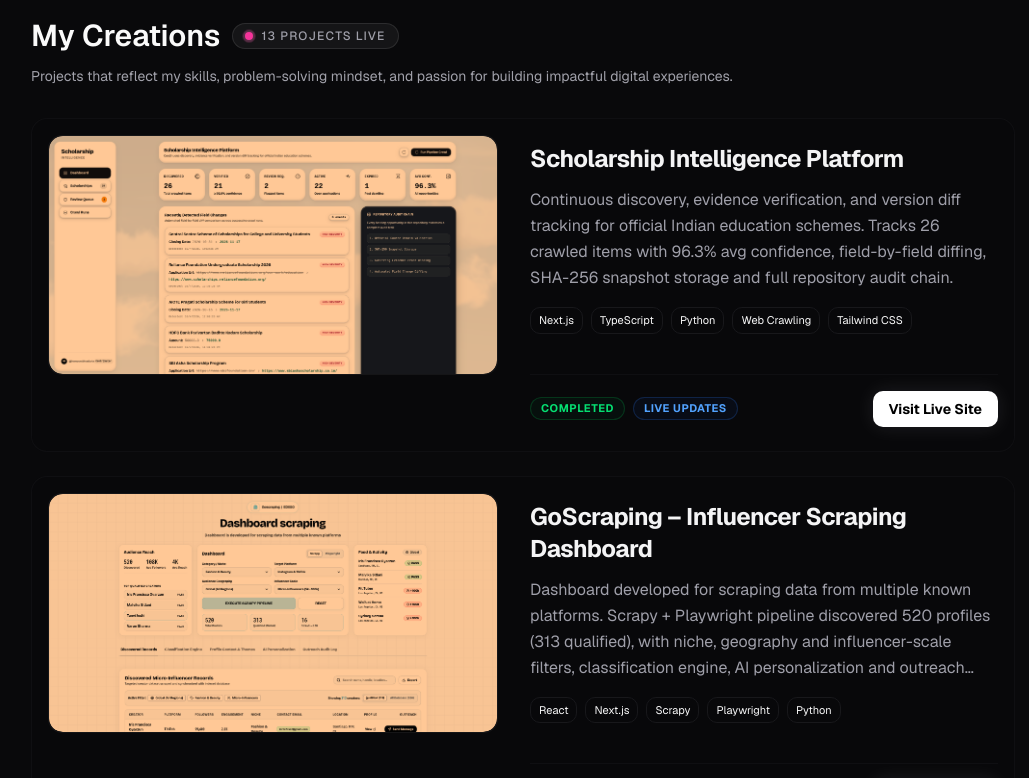
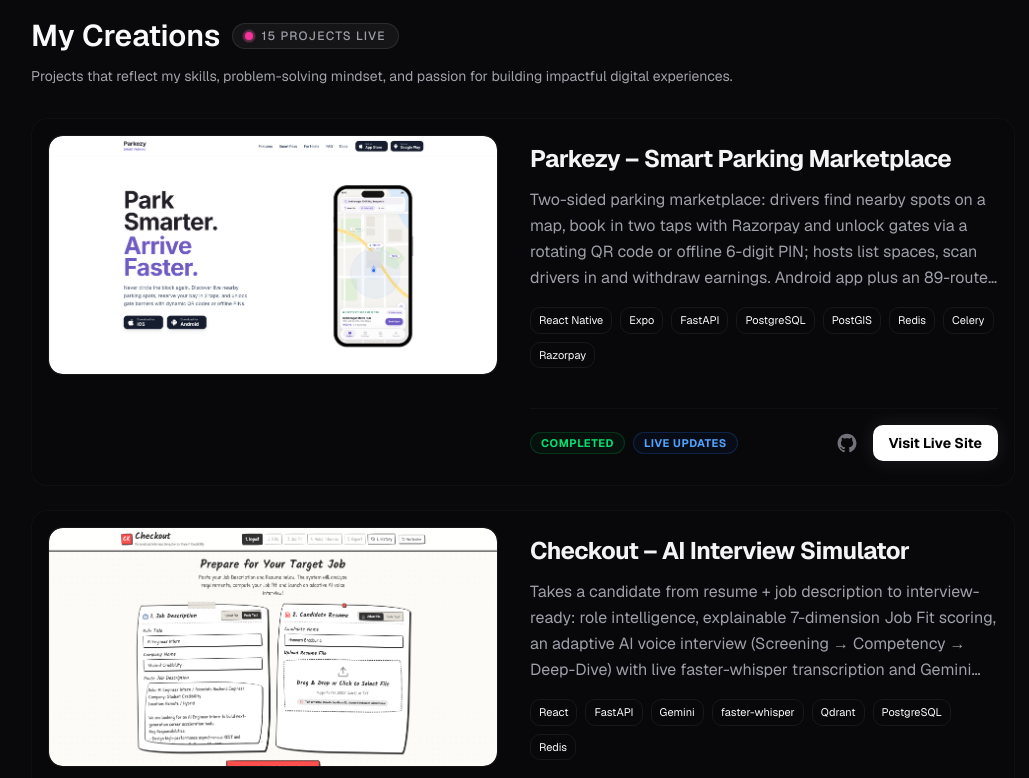
Before and after one commit to honoursbhaduria/port_home, a Next.js app: page / in a window 1280 px wide. Shown: the part 1620-2398 px from the top of the page, without its empty margins (117-1146 px from the left). Built offline with nearby package versions, Linux system fonts and the light colour scheme.

Commit message:
feat: add Parkezy and Checkout projects with details and images

```diff
--- a/src/sections/ProjectsSection.tsx
+++ b/src/sections/ProjectsSection.tsx
@@ -8,6 +8,28 @@
 import React from "react";
 
 const projects: ProjectType[] = [
+  {
+    image: "/projects/parkezy.png",
+    title: "Parkezy – Smart Parking Marketplace",
+    description:
+      "Two-sided parking marketplace: drivers find nearby spots on a map, book in two taps with Razorpay and unlock gates via a rotating QR code or offline 6-digit PIN; hosts list spaces, scan drivers in and withdraw earnings. Android app plus an 89-route FastAPI backend on PostGIS with a Celery outbox worker.",
+    status: "Completed",
+    isUpdatingConstantly: true,
+    technologies: ["React Native", "Expo", "FastAPI", "PostgreSQL", "PostGIS", "Redis", "Celery", "Razorpay"],
+    liveLink: "https://parkezy-landing.vercel.app/",
+    repoLink: "https://github.com/honoursbhaduria/Parkezy-2.0",
+  },
+  {
+    image: "/projects/checkout-emp.png",
+    title: "Checkout – AI Interview Simulator",
+    description:
+      "Takes a candidate from resume + job description to interview-ready: role intelligence, explainable 7-dimension Job Fit scoring, an adaptive AI voice interview (Screening → Competency → Deep-Dive) with live faster-whisper transcription and Gemini TTS, and a calibrated readiness report with a prep plan.",
+    status: "Completed",
+    isUpdatingConstantly: true,
+    technologies: ["React", "FastAPI", "Gemini", "faster-whisper", "Qdrant", "PostgreSQL", "Redis"],
+    liveLink: "https://checkout-emp.vercel.app/",
+    repoLink: "https://github.com/honoursbhaduria/checkout",
+  },
   {
     image: "/projects/exspo-scholar-ship.png",
     title: "Scholarship Intelligence Platform",
```
Also changed, not shown: public/projects/checkout-emp.png (added), public/projects/parkezy.png (added).
